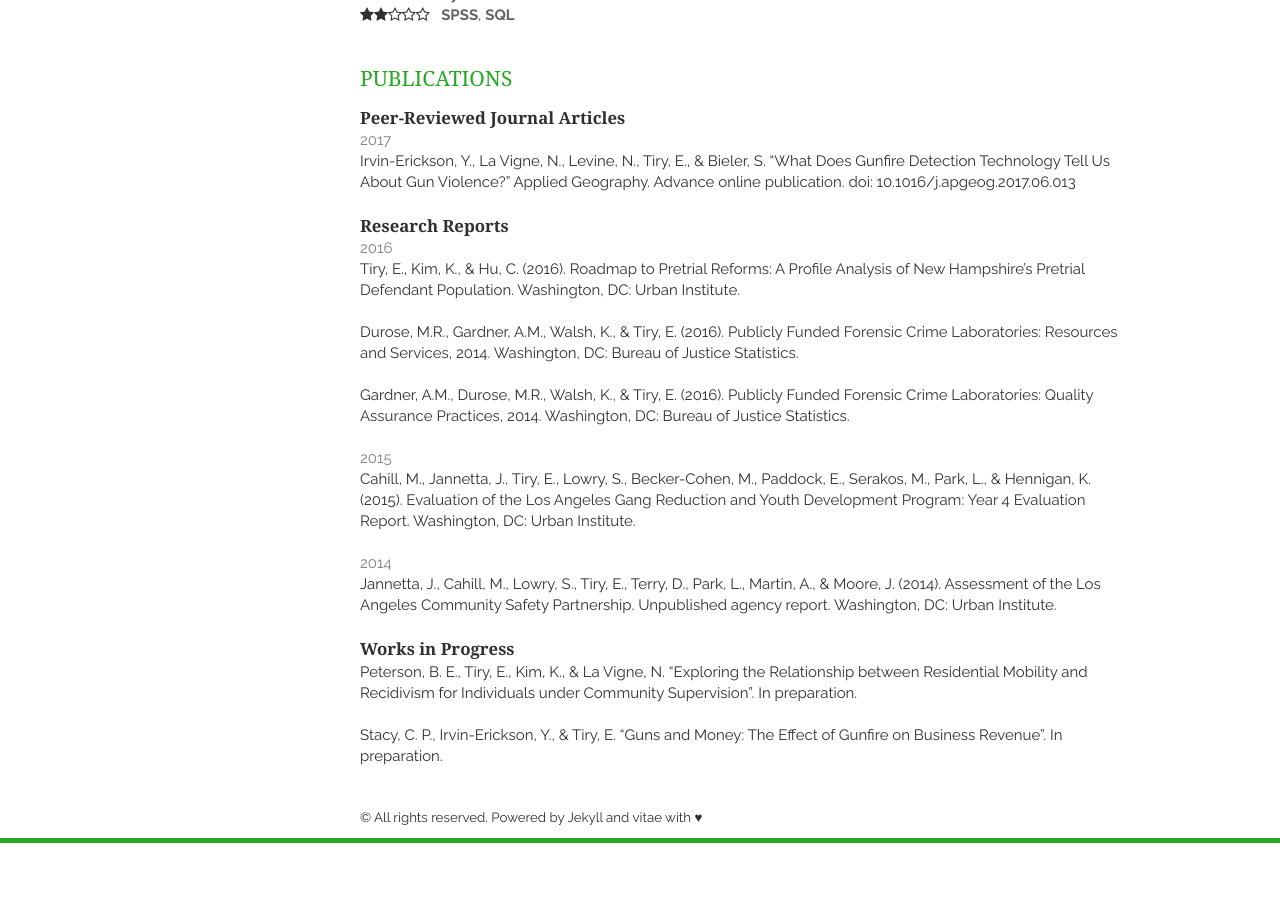
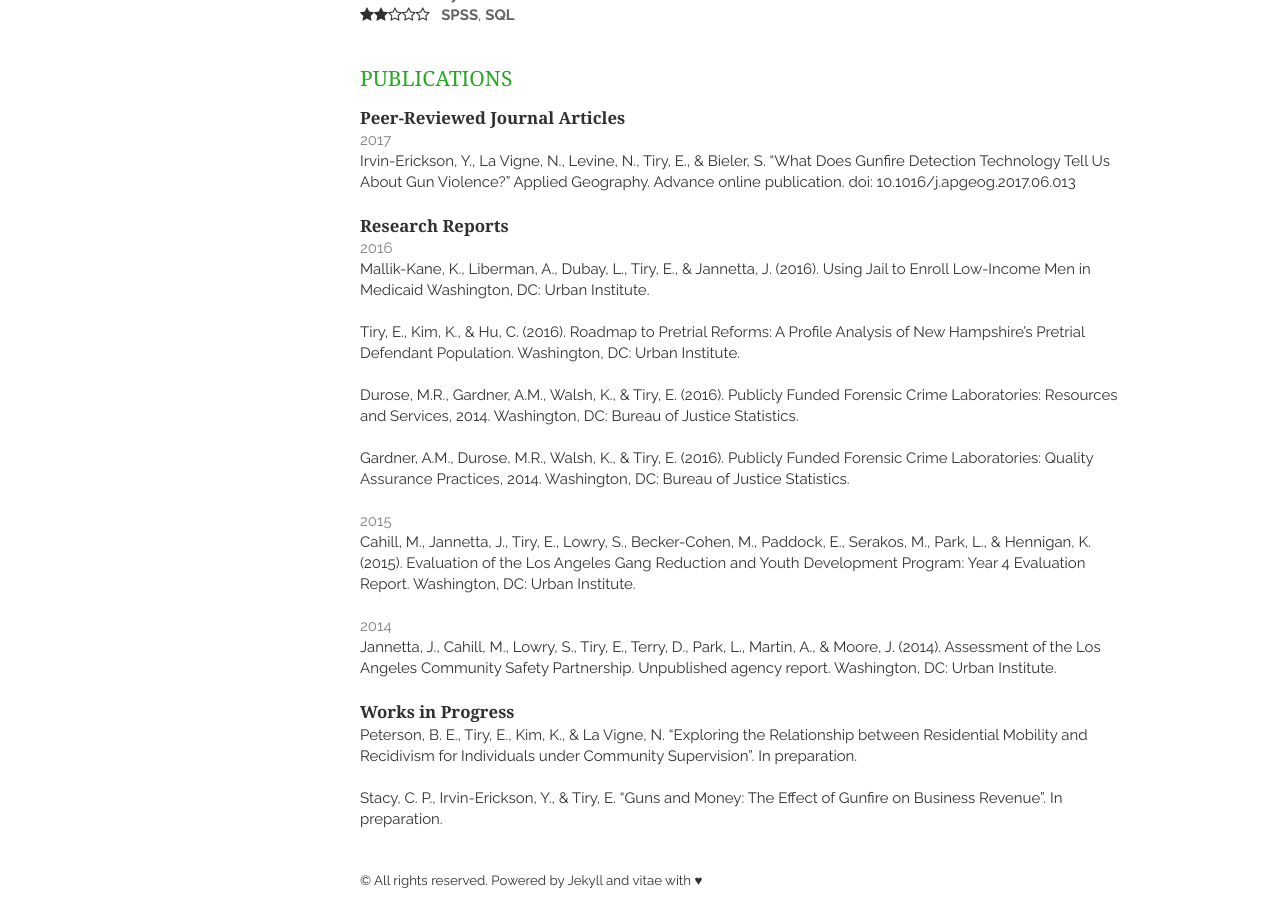
Before and after one commit to etiry/resume, a Jekyll site: the page built from index.html, in a window 1280 px wide and 900 px high, scrolled down 1005 px. Built offline with Jekyll 4.4.1, drawn with Linux system fonts in a browser that asks for light colours; nearby versions of some CDN libraries; the list of posts is cut into pages by our own code; before the commit the page ends 1848 px from its top, so only the background shows below that.

Commit message:
add Medicaid report to publications

```diff
--- a/_includes/publications.html
+++ b/_includes/publications.html
@@ -14,6 +14,10 @@
             <h1>Research Reports</h1>
             <span><time>2016</time></span>
         </header>
+        <p>
+            Mallik-Kane, K., Liberman, A., Dubay, L., Tiry, E., &amp; Jannetta, J. (2016). <a href="https://www.urban.org/sites/default/files/publication/86666/using_jail_to_enroll_low_income_men_in_medicaid.pdf">Using Jail to Enroll Low-Income Men in Medicaid</a> Washington, DC: Urban Institute.
+        </p>
+        <br>
         <p>
             Tiry, E., Kim, K., &amp; Hu, C. (2016). <a href="http://www.urban.org/sites/default/files/publication/86276/road_map_to_pretrial_reform.pdf">Roadmap to Pretrial Reforms: A Profile Analysis of New Hampshire’s Pretrial Defendant Population.</a> Washington, DC: Urban Institute.
         </p>
```
